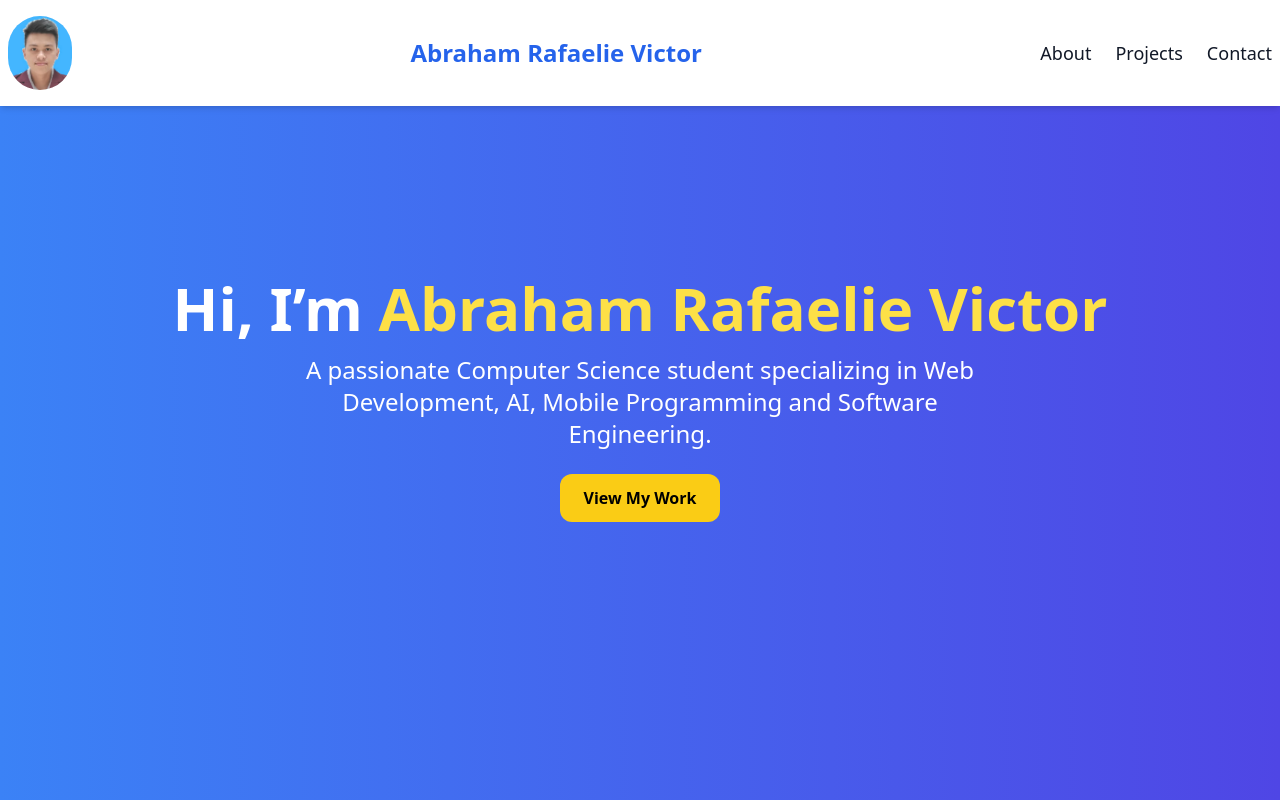
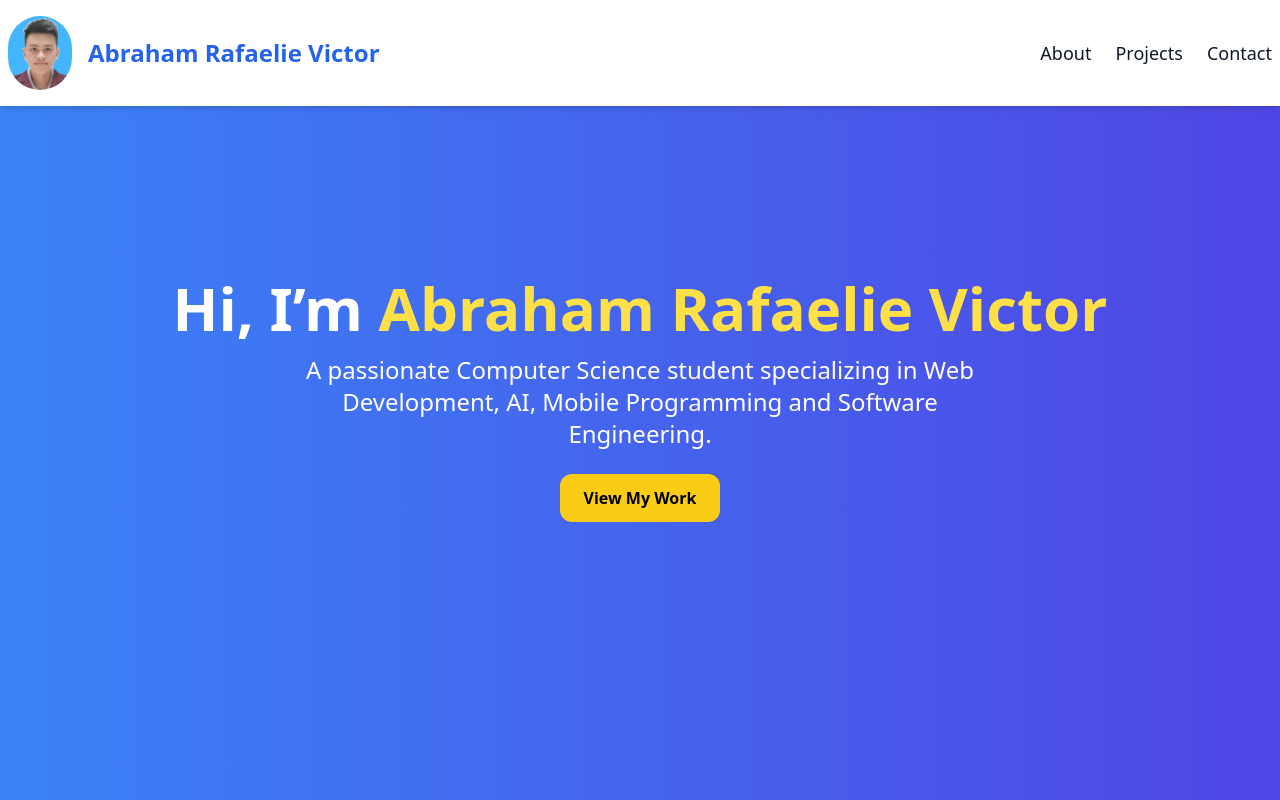
Before and after one commit to abe-coding/abe-coding.github.io, a plain HTML site: page index.html in a window 1280 px wide. Shown: the top 800 px of the page. Drawn offline with nearby package versions, Linux system fonts and the light colour scheme.

Commit message:
update index

```diff
--- a/index.html
+++ b/index.html
@@ -12,8 +12,10 @@
   <!-- Navbar -->
   <header class="bg-white shadow-md fixed top-0 w-full z-10">
     <nav class="container mx-auto flex justify-between items-center py-4 px-2">
-      <img class="rounded-full w-16" src="assets/AbrahamRafaelie.png" alt="">
-      <h1 class="text-2xl font-bold text-blue-600">Abraham Rafaelie Victor</h1>
+      <div class="flex items-center gap-4">
+        <img class="rounded-full w-16" src="assets/AbrahamRafaelie.png" alt="">
+        <h1 class="text-2xl font-bold text-blue-600">Abraham Rafaelie Victor</h1>
+      </div>
       <ul class="flex gap-6 text-lg font-medium">
         <li><a href="#about" class="hover:text-blue-600">About</a></li>
         <li><a href="#projects" class="hover:text-blue-600">Projects</a></li>
```
